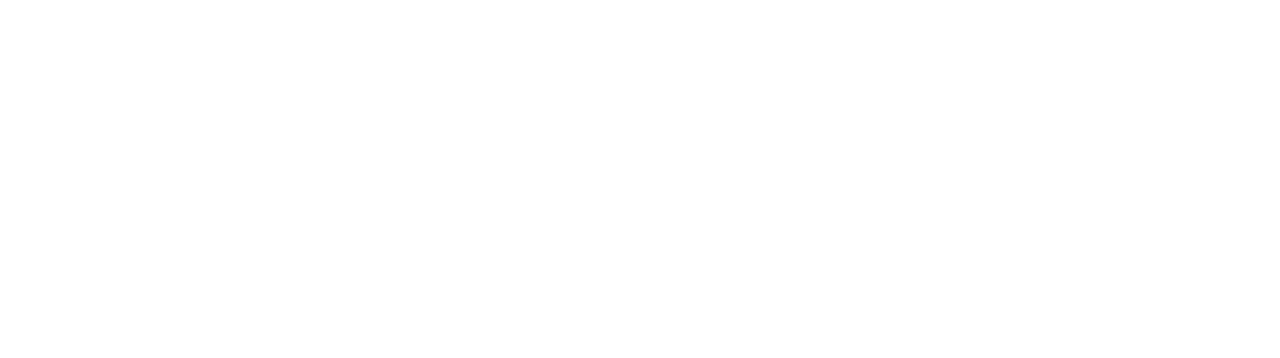
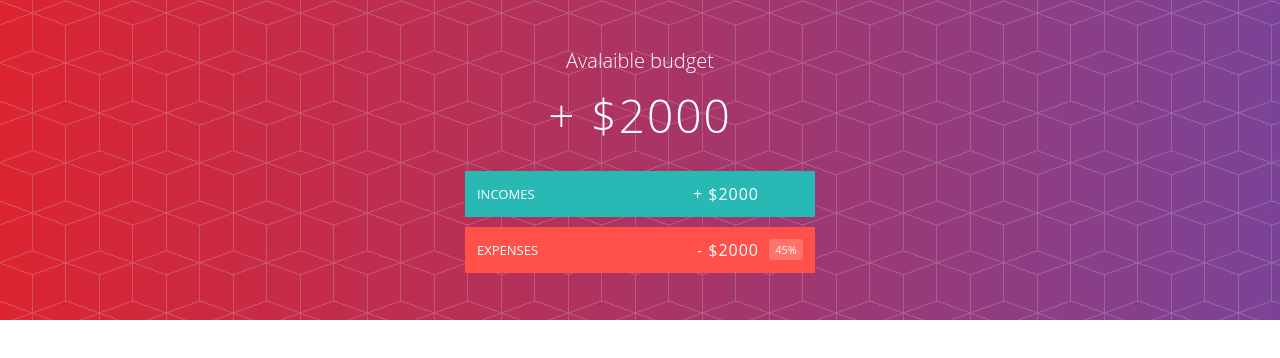
Before and after one commit to EdgarAvecillaXx/Budget-App, a plain HTML site: page index.html in a window 1280 px wide. Drawn offline with Linux system fonts and the light colour scheme.

Commit message:
create header content & header styles

```diff
--- a/css/styles.css
+++ b/css/styles.css
@@ -0,0 +1,107 @@
+* {
+  margin: 0;
+  padding: 0;
+  box-sizing: border-box;
+}
+
+.clearStyles::after {
+  content: "";
+  display: table;
+  clear: both;
+}
+
+body {
+  color: #555;
+  font-family: Open Sans;
+  font-size: 16px;
+  position: relative;
+  height: 100vh;
+  font-weight: 400;
+}
+
+.right {
+  float: right;
+}
+
+.header {
+  height: 40vh;
+  background-size: cover;
+  background-position: center;
+  position: relative;
+  width: 100%;
+  padding-top: 150px;
+  padding-bottom: 100px;
+  color: #fff;
+  background: url(fondo.png), #7b4397;
+  background: url(fondo.png),
+    -webkit-gradient(linear, right top, left top, from(#7b4397), to(#dc2430));
+  background: url(fondo.png), linear-gradient(to left, #7b4397, #dc2430);
+}
+
+.budget {
+  position: absolute;
+  width: 350px;
+  top: 50%;
+  left: 50%;
+  transform: translate(-50%, -50%);
+  color: #fff;
+}
+
+.budget_title {
+  font-size: 20px;
+  text-align: center;
+  margin-bottom: 10px;
+  font-weight: 300;
+}
+
+.budget_value {
+  font-weight: 300;
+  font-size: 46px;
+  text-align: center;
+  margin-bottom: 25px;
+  letter-spacing: 2px;
+}
+
+.budget_income,
+.budget_expense {
+  padding: 12px;
+  text-transform: uppercase;
+}
+
+.budget_income {
+  margin-bottom: 10px;
+  background-color: #28b9b5;
+}
+
+.budget_expense {
+  background-color: #ff5049;
+}
+
+.budget_income--text,
+.budget_expense--text {
+  float: left;
+  font-size: 13px;
+  color: #fff;
+  margin-top: 2px;
+}
+
+.budget_income--value,
+.budget_expense--value {
+  letter-spacing: 1px;
+  float: left;
+}
+
+.budget_income--percentage,
+.budget_expense--percentage {
+  float: left;
+  width: 34px;
+  font-size: 11px;
+  padding: 3px 0;
+  margin-left: 10px;
+}
+
+.budget_expense--percentage {
+  background-color: rgba(255, 255, 255, 0.2);
+  text-align: center;
+  border-radius: 3px;
+}
--- a/index.html
+++ b/index.html
@@ -5,11 +5,38 @@
     <meta charset="UTF-8">
     <meta http-equiv="X-UA-Compatible" content="IE=edge">
     <meta name="viewport" content="width=device-width, initial-scale=1.0">
-    <title>App Presupuesto</title>
+    <title>Budget App</title>
+    <link rel="stylesheet" href="./css/styles.css">
 </head>
 
 <body>
+    <header class="header">
+        <div class="budget">
+            <div class="budget_title">
+                Avalaible budget
+            </div>
+            <div class="budget_value">+ $2000</div>
+            <div class="budget_income clearStyles">
+                <div class="budget_income--text">Incomes</div>
+                <div class="right">
+                    <div class="budget_income--value">+ $2000</div>
+                    <div class="budget_income--percentage">&nbsp;</div>
+                </div>
+            </div>
 
+            <div class="budget_expense clearStyles">
+                <div class="budget_expense--text">Expenses</div>
+                <div class="right">
+                    <div class="budget_expense--value">- $2000</div>
+                    <div class="budget_expense--percentage">45%</div>
+                </div>
+            </div>
+    </header>
 </body>
 
+<script src="./js/Data.js"></script>
+<script src="./js/Income.js"></script>
+<script src="./js/Expense.js"></script>
+<script src="./js/main.js"></script>
+
 </html>
```
Also changed, not shown: js/Data.js (added), js/Expense.js (added), js/Income.js (added), js/dato.js (deleted), js/egreso.js (deleted), js/ingreso.js (deleted).
